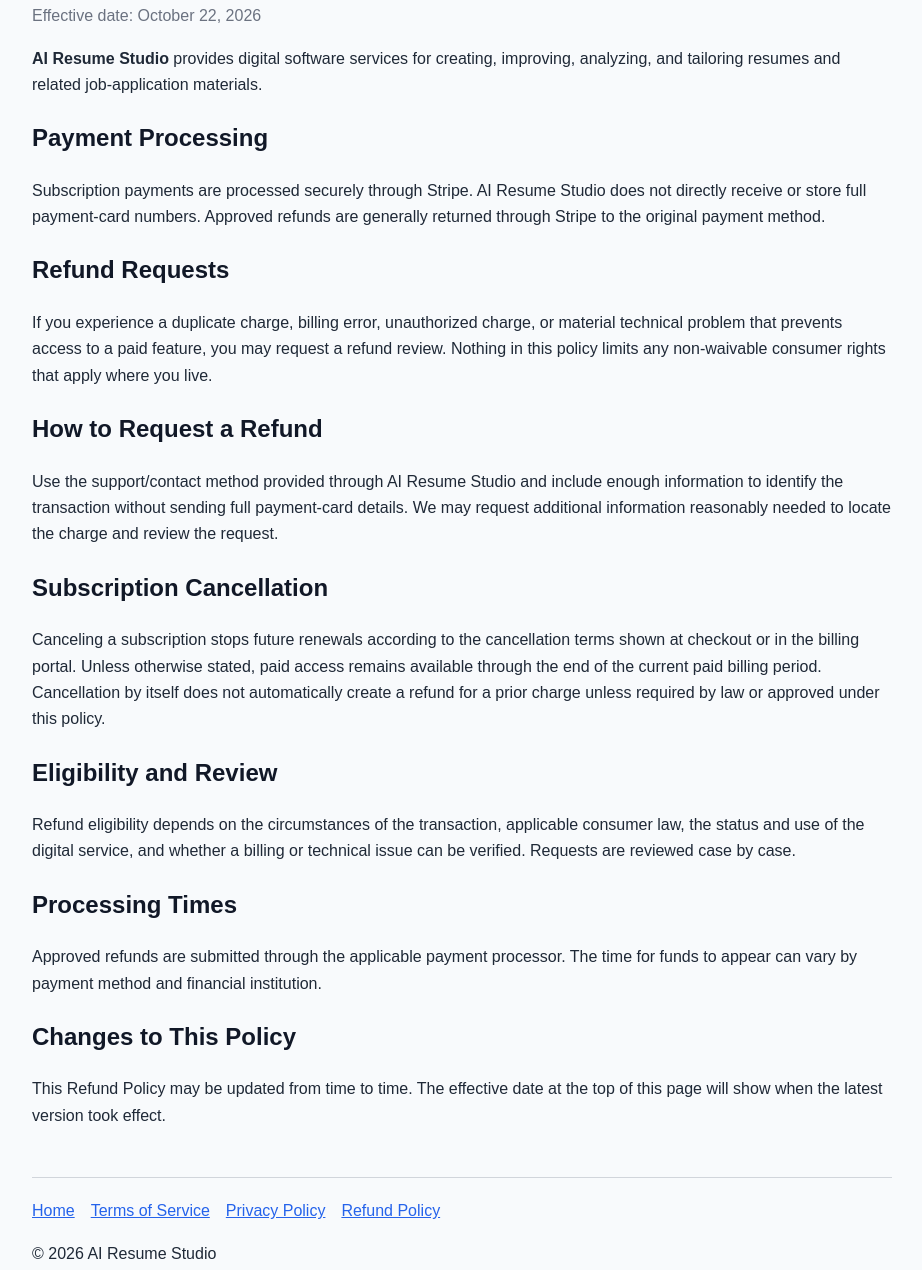
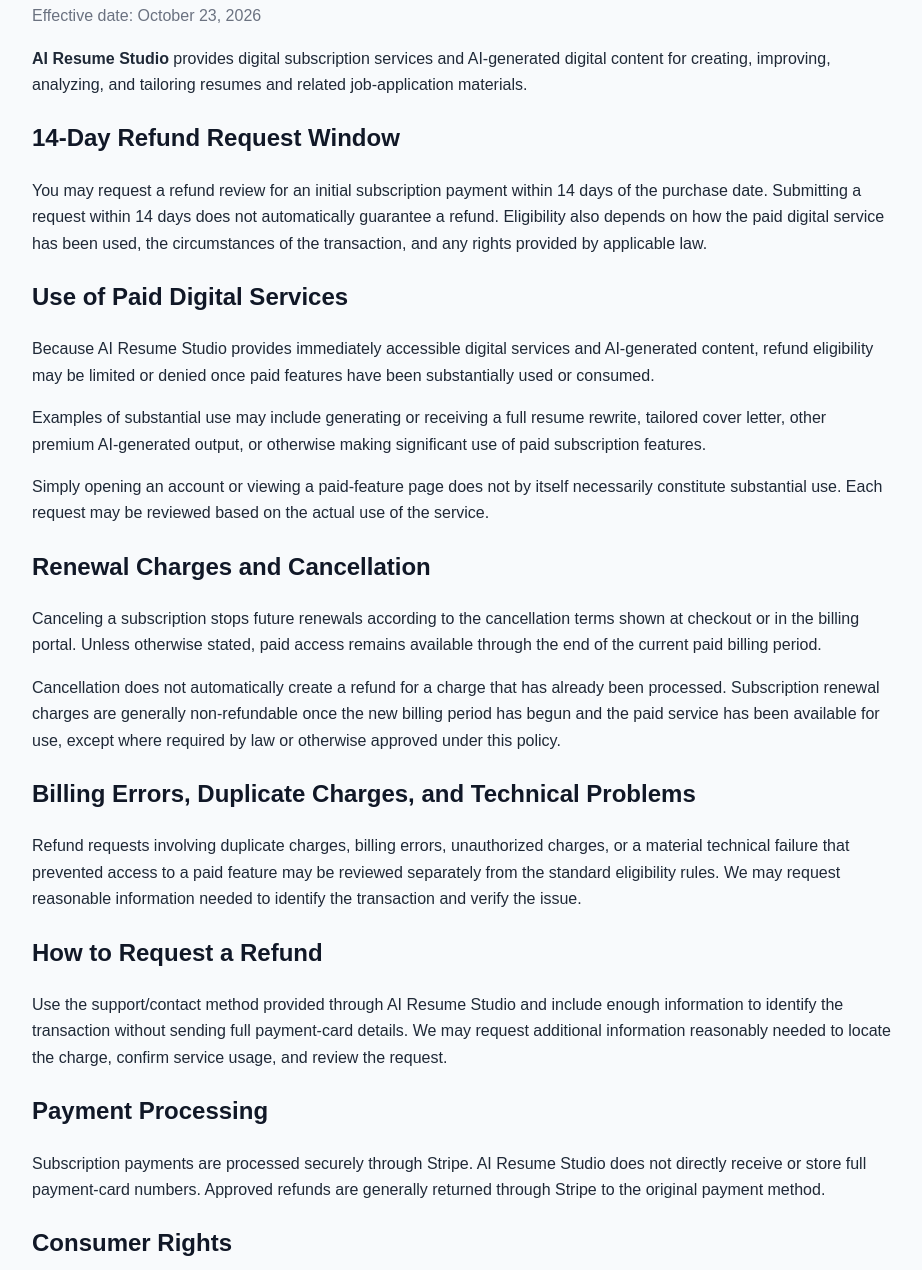
Before and after one commit to Flip419/ai-money-machine, a plain HTML site: page refund.html in a window 1280 px wide. Shown: the part 152-1422 px from the top of the page, without its empty margins (178-1100 px from the left). Drawn offline with Linux system fonts and the light colour scheme.

Commit message:
Update refund policy for digital service usage

```diff
--- a/refund.html
+++ b/refund.html
@@ -13,26 +13,35 @@
   <main class="wrap">
     <nav><a href="index.html">AI Resume Studio</a><a href="terms.html">Terms</a><a href="privacy.html">Privacy</a><a href="refund.html">Refund Policy</a></nav>
     <h1>Refund Policy</h1>
-    <p class="muted">Effective date: October 22, 2026</p>
-    <p><strong>AI Resume Studio</strong> provides digital software services for creating, improving, analyzing, and tailoring resumes and related job-application materials.</p>
+    <p class="muted">Effective date: October 23, 2026</p>
+    <p><strong>AI Resume Studio</strong> provides digital subscription services and AI-generated digital content for creating, improving, analyzing, and tailoring resumes and related job-application materials.</p>
+
+    <h2>14-Day Refund Request Window</h2>
+    <p>You may request a refund review for an initial subscription payment within 14 days of the purchase date. Submitting a request within 14 days does not automatically guarantee a refund. Eligibility also depends on how the paid digital service has been used, the circumstances of the transaction, and any rights provided by applicable law.</p>
+
+    <h2>Use of Paid Digital Services</h2>
+    <p>Because AI Resume Studio provides immediately accessible digital services and AI-generated content, refund eligibility may be limited or denied once paid features have been substantially used or consumed.</p>
+    <p>Examples of substantial use may include generating or receiving a full resume rewrite, tailored cover letter, other premium AI-generated output, or otherwise making significant use of paid subscription features.</p>
+    <p>Simply opening an account or viewing a paid-feature page does not by itself necessarily constitute substantial use. Each request may be reviewed based on the actual use of the service.</p>
+
+    <h2>Renewal Charges and Cancellation</h2>
+    <p>Canceling a subscription stops future renewals according to the cancellation terms shown at checkout or in the billing portal. Unless otherwise stated, paid access remains available through the end of the current paid billing period.</p>
+    <p>Cancellation does not automatically create a refund for a charge that has already been processed. Subscription renewal charges are generally non-refundable once the new billing period has begun and the paid service has been available for use, except where required by law or otherwise approved under this policy.</p>
+
+    <h2>Billing Errors, Duplicate Charges, and Technical Problems</h2>
+    <p>Refund requests involving duplicate charges, billing errors, unauthorized charges, or a material technical failure that prevented access to a paid feature may be reviewed separately from the standard eligibility rules. We may request reasonable information needed to identify the transaction and verify the issue.</p>
+
+    <h2>How to Request a Refund</h2>
+    <p>Use the support/contact method provided through AI Resume Studio and include enough information to identify the transaction without sending full payment-card details. We may request additional information reasonably needed to locate the charge, confirm service usage, and review the request.</p>
 
     <h2>Payment Processing</h2>
     <p>Subscription payments are processed securely through Stripe. AI Resume Studio does not directly receive or store full payment-card numbers. Approved refunds are generally returned through Stripe to the original payment method.</p>
 
-    <h2>Refund Requests</h2>
-    <p>If you experience a duplicate charge, billing error, unauthorized charge, or material technical problem that prevents access to a paid feature, you may request a refund review. Nothing in this policy limits any non-waivable consumer rights that apply where you live.</p>
-
-    <h2>How to Request a Refund</h2>
-    <p>Use the support/contact method provided through AI Resume Studio and include enough information to identify the transaction without sending full payment-card details. We may request additional information reasonably needed to locate the charge and review the request.</p>
-
-    <h2>Subscription Cancellation</h2>
-    <p>Canceling a subscription stops future renewals according to the cancellation terms shown at checkout or in the billing portal. Unless otherwise stated, paid access remains available through the end of the current paid billing period. Cancellation by itself does not automatically create a refund for a prior charge unless required by law or approved under this policy.</p>
-
-    <h2>Eligibility and Review</h2>
-    <p>Refund eligibility depends on the circumstances of the transaction, applicable consumer law, the status and use of the digital service, and whether a billing or technical issue can be verified. Requests are reviewed case by case.</p>
+    <h2>Consumer Rights</h2>
+    <p>Nothing in this Refund Policy limits or excludes any refund, cancellation, or consumer rights that cannot legally be waived under the laws that apply to you.</p>
 
     <h2>Processing Times</h2>
-    <p>Approved refunds are submitted through the applicable payment processor. The time for funds to appear can vary by payment method and financial institution.</p>
+    <p>Approved refunds are submitted through the applicable payment processor. The time for funds to appear can vary depending on the payment method, financial institution, and payment processor.</p>
 
     <h2>Changes to This Policy</h2>
     <p>This Refund Policy may be updated from time to time. The effective date at the top of this page will show when the latest version took effect.</p>
```
